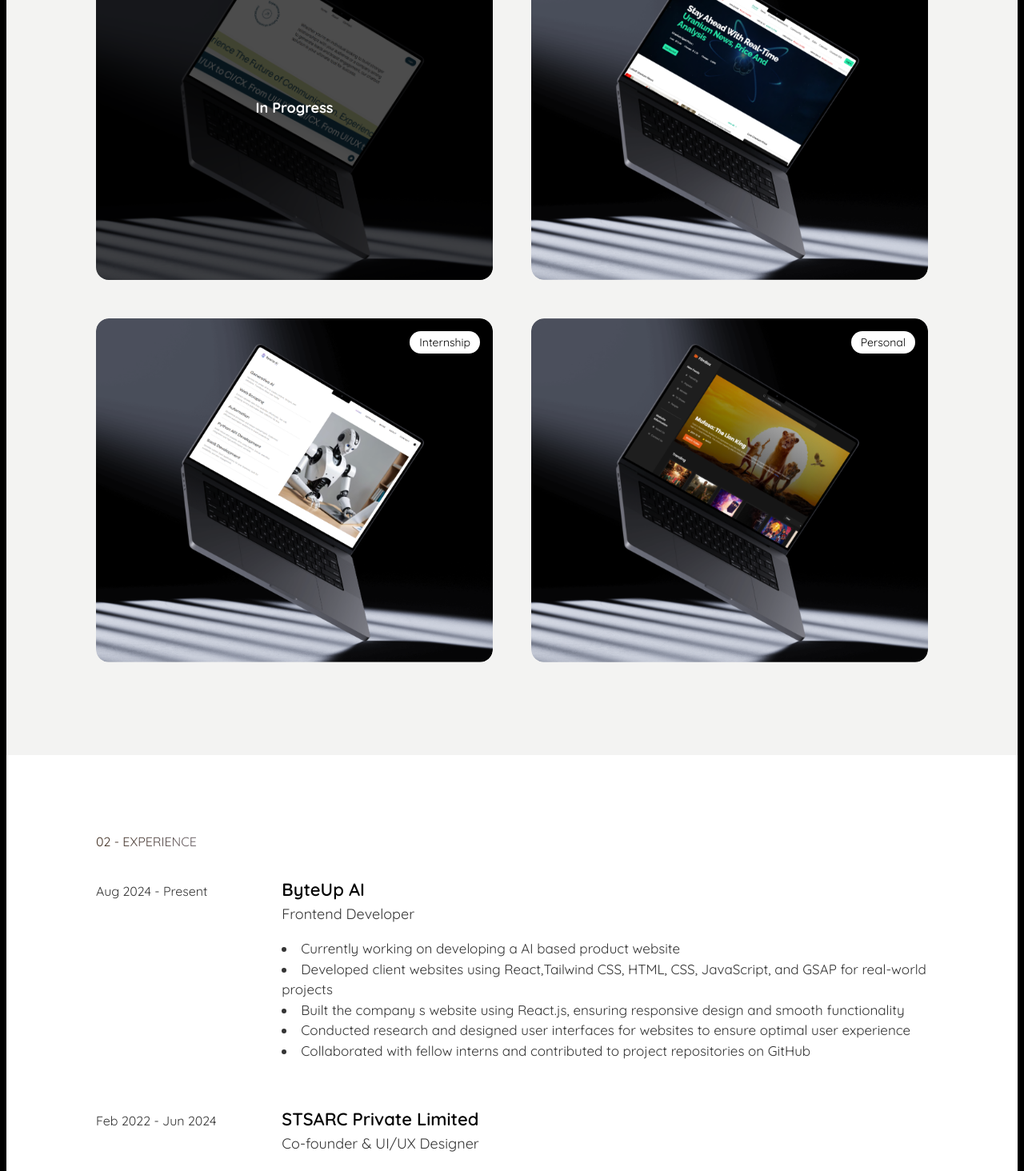
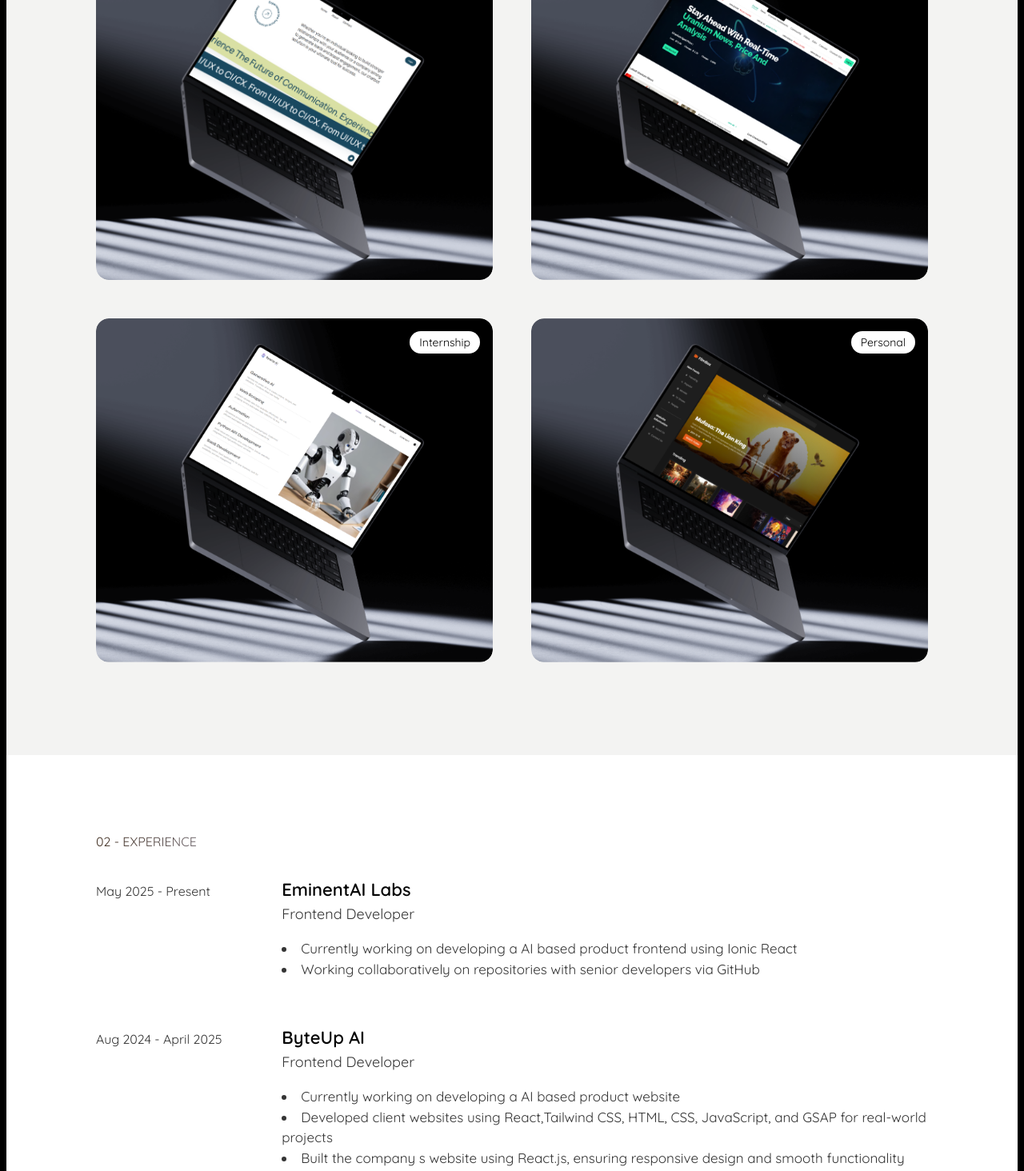
Before and after one commit to vaishnavishelke2021/My-Portfolio, a React (Vite) app: page / in a window 1280 px wide. Shown: the part 1320-2784 px from the top of the page at 80% size. Built offline with nearby package versions, Linux system fonts and the light colour scheme.

Commit message:
data updated

```diff
--- a/src/experience.js
+++ b/src/experience.js
@@ -1,7 +1,17 @@
 export const experiences = [
   {
-    id: 1,
-    date: "Aug 2024 - Present",
+    id: 3,
+    date: "May 2025 - Present",
+    company: "EminentAI Labs",
+    role: "Frontend Developer",
+    responsibilities: [
+      "Currently working on developing a AI based product frontend using Ionic React",
+      "Working collaboratively on repositories with senior developers via GitHub",
+    ],
+  },
+  {
+    id: 2,
+    date: "Aug 2024 - April 2025",
     company: "ByteUp AI",
     role: "Frontend Developer",
     responsibilities: [
@@ -13,7 +23,7 @@ export const experiences = [
     ],
   },
   {
-    id: 2,
+    id: 1,
     date: "Feb 2022 - Jun 2024",
     company: "STSARC Private Limited",
     role: "Co-founder & UI/UX Designer",
--- a/src/projects.js
+++ b/src/projects.js
@@ -20,7 +20,7 @@ export const projects = [
     title: "Internship",
     category: "React/NextJS",
     technologies: ["NextJS", "Axios", "Tailwind CSS", "Framer Motion"],
-    duration: "In Progress",
+    duration: "2 months",
     heading: "Intership Project: One Click Agents",
     description:
       "This project focuses on building a personalized chatbot solution that allows users to deploy chatbots tailored to their unique needs. The project is currently in progress, and my role involves developing the frontend using Next.js and Tailwind CSS. My responsibilities include creating a responsive, user-friendly interface, implementing real-time chatbot customization and preview features, and ensuring a clean and consistent design system.",
```
